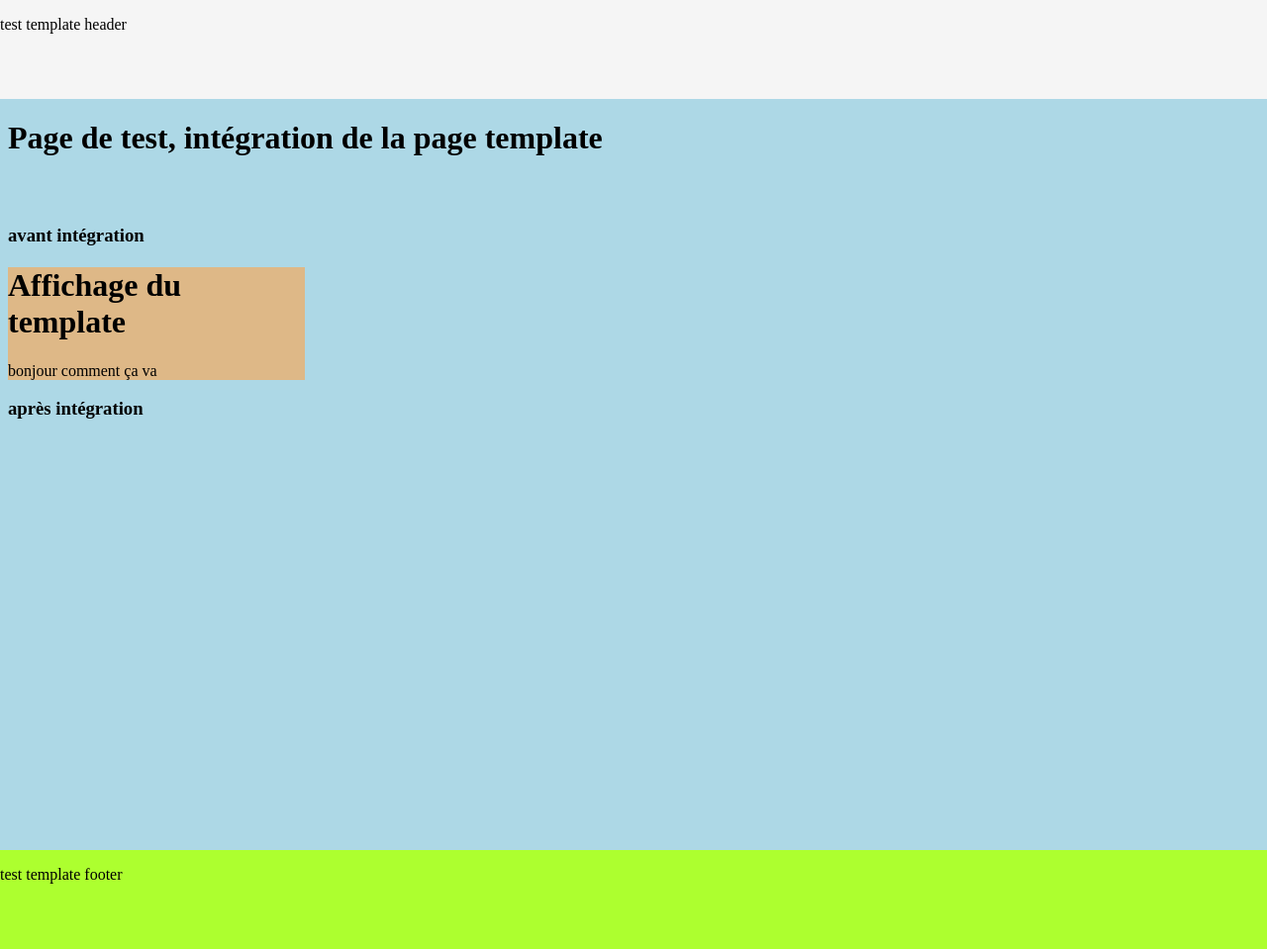
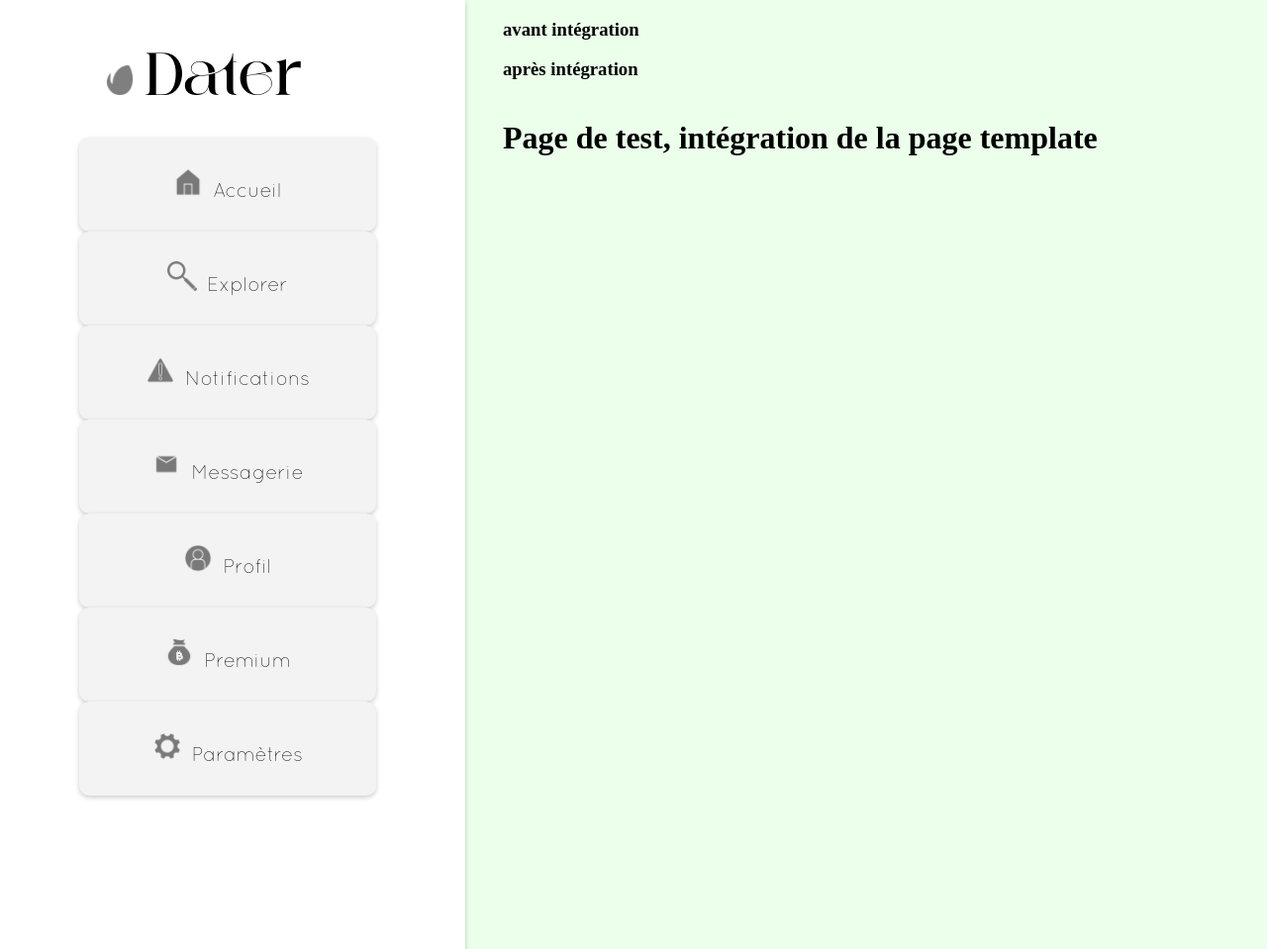
Before and after one commit to EsteAbzl/PhP-project, a PHP site: page /test.php in a window 1280 px wide. Shown: the whole page at 99% size. Run offline with PHP 8.4, Linux system fonts and the light colour scheme.

Commit message:
Template du menu Opérationnel (manque les liens) / Ajouts fonts + icones

```diff
--- a/template.php
+++ b/template.php
@@ -2,19 +2,115 @@
 <!-- Elle contiendra le header et le footer contenant les liens vers les différentes pages du site -->
 <head>
     <title>template</title>
+    <style>
+
+        @font-face {
+            font-family: 'against.projet';
+            src: url('./fonts/against regular.otf') format('opentype');
+        }
+
+        @font-face {
+            font-family: 'quicksand';
+            src: url('./fonts/Quicksand_Light.otf') format('opentype');
+        }
+
+        .main {
+            margin-left: 500px;
+        }
+
+        body{
+            background-color: #EBFFEB;
+        }
+
+
+        .sommaire {
+            position: fixed;
+            top: 0;
+            left: 0;
+            background-color: white;
+            padding: 10px;
+            width: 450px;
+            height: 100%;
+            z-index: 999;
+            box-shadow: 0 2px 5px rgba(0, 0, 0, 0.2);
+        }
+
+
+        .logo {
+            font-family: 'against.projet';/* Assurez-vous que le nom de la police correspond exactement */
+            font-size: 50px;
+            background-color: none;
+            color: black;                 /* Couleur du bouton à modifier en fonction de DA */
+            text-decoration: none;
+            padding: 30px 2px;
+            width: 300px;
+            box-sizing: border-box;
+            border-radius: 10px;
+            text-align: center;
+            transition: background-color 0.3s ease;
+            margin-left: 30px;
+        }
+
+
+        .boutons {
+            display: flex;
+            flex-direction: column;
+            height: calc(100% - 40px);
+        }
+
+        .bouton {
+            font-family: 'quicksand';/* Assurez-vous que le nom de la police correspond exactement */
+            font-size: 20px;
+            background-color: #F4F3F3;
+            color: black;                 /* Couleur du bouton à modifier en fonction de DA */
+            text-decoration: none;
+            padding: 30px 2px;
+            width: 300px;
+            box-sizing: border-box;
+            border-radius: 10px;
+            text-align: center;
+            transition: background-color 0.3s ease;
+            box-shadow: 0 2px 5px rgba(0, 0, 0, 0.2);
+            margin-left: 70px;
+        }
+
+        .bouton:hover {
+            background-color: #ffffff29; /* Couleur de fond au survol */
+        }
+
+        .image {
+            width: 30px;
+            height: 30px;
+            margin-right: 10px;
+            opacity: 0.5;
+        }
+    </style>
 </head>
 
-<body style="background-color:lightblue;"> <!-- le style du template remplace le style de la page ciblé-->
-    <header style="position:absolute; top:0px; left:0px; background-color:whitesmoke; width:100%; height:100px;">
-        <p>test template header</p>
-    </header>
 
-    <div style="background-color:burlywood; width:300px">
-        <h1>Affichage du template</h1>
-        <p>bonjour comment ça va</p>
+
+<body>
+
+
+
+
+
+
+    <div class="sommaire">
+        <div class="logo">
+            <a href="#" class="logo"><img src="./icones/046-envato.png" alt="Icône" class="image">Dater</a>
+        </div>
+        <div class="boutons">
+            <a href="#" class="bouton"><img src="./icones/home.png" alt="Icône" class="image">Accueil</a>
+            <a href="#" class="bouton"><img src="./icones/026-search.png" alt="Icône" class="image">Explorer</a>
+            <a href="#" class="bouton"><img src="./icones/043-warning.png" alt="Icône" class="image">Notifications</a>
+            <a href="#" class="bouton"><img src="./icones/008-message.png" alt="Icône" class="image">Messagerie</a>
+            <a href="#" class="bouton"><img src="./icones/profil.png" alt="Icône" class="image">Profil</a>
+            <a href="#" class="bouton"><img src="./icones/008-money bag.png" alt="Icône" class="image">Premium</a>
+            <a href="#" class="bouton"><img src="./icones/paramètre.png" alt="Icône" class="image">Paramètres</a>
+        </div>
+
     </div>
 
-    <footer style="position:absolute; bottom:0px; left:0px; background-color:greenyellow; width:100%; height:100px;">
-        <p>test template footer</p>
-    </footer>
+
 </body>
--- a/test.php
+++ b/test.php
@@ -6,12 +6,14 @@
     </head>
 
     <body>
-        <div style="height: 200px;"></div>
-        <h3>avant intégration</h3>
 
         <?php
         readfile("template.php"); //a mettre dans le <body>
         ?>
+
+        <div class="main">
+        <h3>avant intégration</h3>
+
 
         <h3>après intégration</h3>
 
@@ -20,6 +22,6 @@
 
         </div>
 
-
+        </div>
     </body>
 </html>
```
Also changed, not shown: fonts/Quicksand_Light.otf (added), fonts/against regular.otf (added), icones/008-message.png (added), icones/008-money bag.png (added), icones/026-search.png (added), icones/043-warning.png (added), icones/046-envato.png (added), icones/110-save.png (added), icones/contacts.png (added), icones/home.png (added), icones/paramètre.png (added), icones/profil.png (added), 1 other file.
